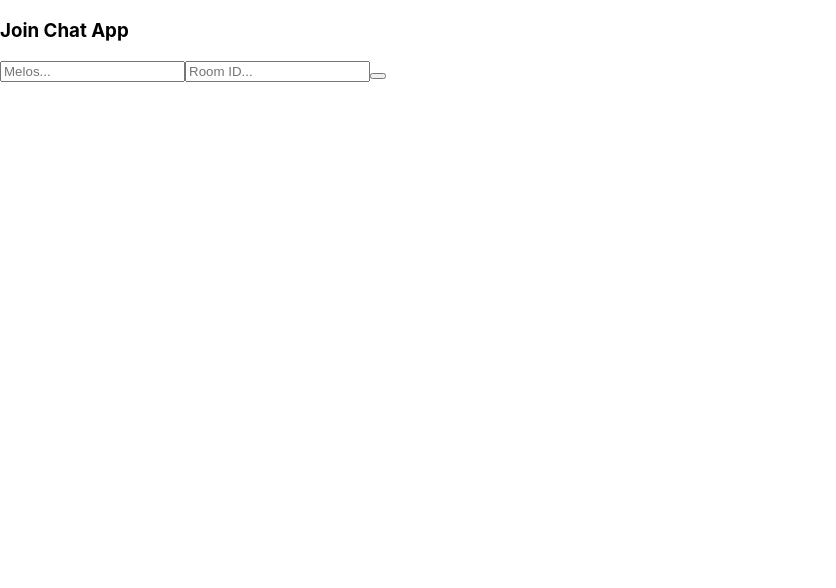
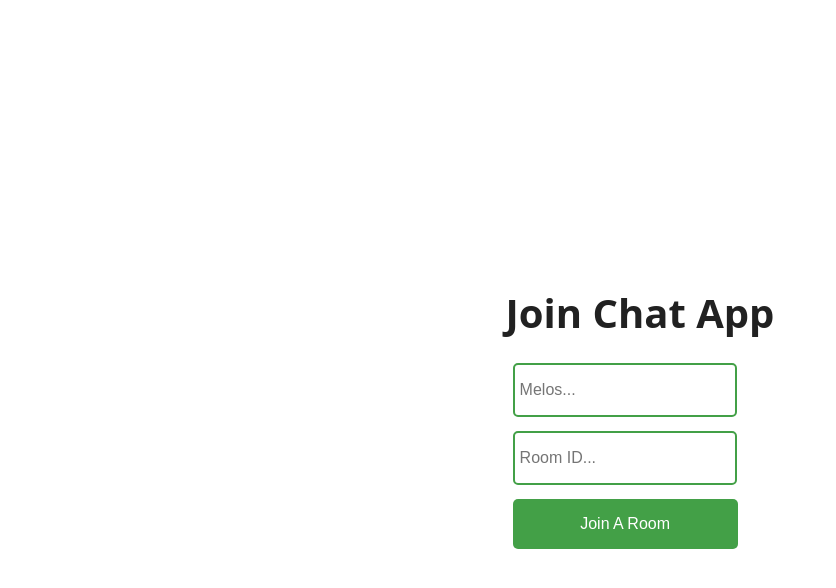
Before and after one commit to melos-simeneh/Realtime-Chat-Application-using-React--Node.js-and-Socket.io, a React (Create React App) app in the folder client/: page / in a window 1280 px wide. Shown: the top 588 px of the page, without its empty margins (0-836 px from the left). Built offline with nearby package versions, Linux system fonts and the light colour scheme; no server answers.

Commit message:
client: socket update

```diff
--- a/client/package.json
+++ b/client/package.json
@@ -3,9 +3,7 @@
     "@testing-library/jest-dom": "^5.17.0",
     "@testing-library/react": "^13.4.0",
     "@testing-library/user-event": "^13.5.0",
-    "bootstrap": "^5.3.1",
     "react": "^18.2.0",
-    "react-bootstrap": "^2.8.0",
     "react-dom": "^18.2.0",
     "react-scripts": "5.0.1",
     "socket.io-client": "^4.7.2",
--- a/client/src/App.js
+++ b/client/src/App.js
@@ -1,21 +1,38 @@
 import { useState } from "react";
+import "./app.css";
 import io from "socket.io-client";
+import Chat from "./Chat";
 
 const socket = io.connect("http://localhost:8000");
 function App() {
   const [username, setUsername] = useState("");
   const [room, setRoom] = useState("");
+  const [showChat, setShowChat] = useState(false);
 
   const joinRoom = () => {
     if (username !== "" && room !== "") {
+      socket.emit("join_room", room);
+      setShowChat(true);
     }
   };
   return (
     <div className="App">
-      <h3>Join Chat App</h3>
-      <input placeholder="Melos..." />
-      <input placeholder="Room ID..." />
-      <button></button>
+      {!showChat ? (
+        <div className="joinChatContainer">
+          <h3>Join Chat App</h3>
+          <input
+            placeholder="Melos..."
+            onChange={(event) => setUsername(event.target.value)}
+          />
+          <input
+            placeholder="Room ID..."
+            onChange={(event) => setRoom(event.target.value)}
+          />
+          <button onClick={joinRoom}>Join A Room</button>
+        </div>
+      ) : (
+        <Chat socket={socket} room={room} username={username} />
+      )}
     </div>
   );
 }
--- /dev/null
+++ b/client/src/Chat.js
@@ -0,0 +1,63 @@
+import React, { useEffect, useState } from "react";
+
+const Chat = ({ socket, username, room }) => {
+  const [message, setMessage] = useState("");
+  const [messageList, setMessageList] = useState([]);
+  const sendMessage = () => {
+    const messageData = {
+      room,
+      username,
+      message,
+      time:
+        new Date(Date.now()).getHours() +
+        ":" +
+        new Date(Date.now()).getMinutes(),
+    };
+    socket.emit("send_message", messageData);
+    setMessageList((pre) => [...pre, messageData]);
+    setMessage("");
+  };
+
+  useEffect(() => {
+    socket.on("receive_message", (data) => {
+      setMessageList((pre) => [...pre, data]);
+    });
+  }, [socket]);
+
+  return (
+    <div className="chat-window">
+      <div className="chat-header">
+        <p>Live Chat</p>
+      </div>
+      <div className="chat-body">
+        {messageList.map((msg) => {
+          return (
+            <div
+              className="message"
+              id={username === msg.username ? "you" : "other"}
+            >
+              <div>
+                <div className="message-content">
+                  <p>{msg.message}</p>
+                </div>
+                <div className="message-meta">
+                  <p>{msg.time}</p>
+                  <p>{msg.username}</p>
+                </div>
+              </div>
+            </div>
+          );
+        })}
+      </div>
+      <div className="chat-footer">
+        <input
+          placeholder="message"
+          onChange={(event) => setMessage(event.target.value)}
+        />
+        <button onClick={sendMessage}>&#9658;</button>
+      </div>
+    </div>
+  );
+};
+
+export default Chat;
--- /dev/null
+++ b/client/src/app.css
@@ -0,0 +1,191 @@
+.App {
+  width: 100vw;
+  height: 100vh;
+  background: #fff;
+  color: #212121;
+  font-family: "Open Sans", sans-serif;
+  display: grid;
+  place-items: center;
+}
+body {
+  margin: 0%;
+  padding: 0%;
+}
+@import url("https://fonts.googleapis.com/css?family=Open+Sans:300,400,700");
+
+.joinChatContainer {
+  display: flex;
+  flex-direction: column;
+  text-align: center;
+}
+
+.joinChatContainer h3 {
+  font-size: 2.5rem;
+  margin-bottom: 1rem;
+}
+.joinChatContainer input {
+  width: 210px;
+  height: 40px;
+  margin: 7px;
+  border: 2px solid #43a047;
+  border-radius: 5px;
+  padding: 5px;
+  font-size: 16px;
+}
+
+.joinChatContainer button {
+  width: 225px;
+  height: 50px;
+  margin: 7px;
+  border: none;
+  border-radius: 5px;
+  padding: 5px;
+  font-size: 16px;
+  background: #43a047;
+  color: #fff;
+  cursor: pointer;
+}
+
+.joinChatContainer button:hover {
+  background: #2e7d32;
+}
+
+.chat-window {
+  width: 300px;
+  height: 420px;
+}
+
+.chat-window p {
+  margin: 0;
+}
+.chat-window .chat-header {
+  height: 45px;
+  border-radius: 6px;
+  background: #263238;
+  position: relative;
+  cursor: pointer;
+}
+.chat-window .chat-header p {
+  display: block;
+  padding: 0 1em 0 2em;
+  color: #fff;
+  font-weight: 700;
+  line-height: 45px;
+}
+
+.chat-window .chat-body {
+  height: calc(450px - (45px + 70px));
+  border: 1px solid #263238;
+  background: #fff;
+
+  position: relative;
+}
+.chat-window .chat-body .message-container {
+  width: 100%;
+  height: 100%;
+  overflow-y: scroll;
+  overflow-x: hidden;
+}
+
+.chat-window .chat-body .message-container::-webkit-scrollbar {
+  display: none;
+}
+.chat-window .chat-body .message {
+  height: auto;
+  padding: 10px;
+  display: flex;
+}
+
+.chat-window .chat-body .message .message-content {
+  width: auto;
+  height: auto;
+  min-height: 40px;
+  max-width: 120px;
+  background-color: #43a047;
+  border-radius: 5px;
+  color: white;
+  display: flex;
+  align-items: center;
+  margin-right: 5px;
+  margin-left: 5px;
+  padding-right: 5px;
+  padding-left: 5px;
+  overflow-wrap: break-word;
+  word-break: break-word;
+}
+
+#you {
+  justify-content: flex-start;
+}
+
+#you .message-content {
+  justify-content: flex-start;
+}
+
+#you .message-meta {
+  justify-content: flex-start;
+  margin-left: 5px;
+}
+
+#other {
+  justify-content: flex-end;
+}
+
+#other .message-content {
+  justify-content: flex-end;
+  background-color: cornflowerblue;
+}
+
+#other .message-meta {
+  justify-content: flex-end;
+  margin-right: 5px;
+}
+
+.message-meta #author {
+  margin-left: 10px;
+  font-weight: bold;
+}
+
+.chat-window .chat-body .message .message-meta {
+  display: flex;
+  font-size: 12px;
+}
+
+.chat-window .chat-footer {
+  height: 40px;
+  border: 1px solid #263238;
+  border-top: none;
+  display: flex;
+}
+
+.chat-window .chat-footer input {
+  height: 100%;
+  flex: 85%;
+  border: 0;
+  padding: 0 0.7em;
+  font-size: 1em;
+  border-right: 1px dotted #607d8b;
+
+  outline: none;
+  font-family: "Open Sans", sans-serif;
+}
+
+.chat-window .chat-footer button {
+  border: 0;
+  display: grid;
+  place-items: center;
+  cursor: pointer;
+  flex: 15%;
+  height: 100%;
+  background: transparent;
+  outline: none;
+  font-size: 25px;
+  color: lightgray;
+}
+
+.chat-window .chat-footer button:hover {
+  color: #43a047;
+}
+.hide {
+  opacity: 0 !important;
+}
--- a/client/src/index.css
+++ /dev/null
@@ -1,13 +0,0 @@
-body {
-  margin: 0;
-  font-family: -apple-system, BlinkMacSystemFont, 'Segoe UI', 'Roboto', 'Oxygen',
-    'Ubuntu', 'Cantarell', 'Fira Sans', 'Droid Sans', 'Helvetica Neue',
-    sans-serif;
-  -webkit-font-smoothing: antialiased;
-  -moz-osx-font-smoothing: grayscale;
-}
-
-code {
-  font-family: source-code-pro, Menlo, Monaco, Consolas, 'Courier New',
-    monospace;
-}
--- a/client/src/index.js
+++ b/client/src/index.js
@@ -1,6 +1,5 @@
 import React from "react";
 import ReactDOM from "react-dom/client";
-import "./index.css";
 import App from "./App";
 
 const root = ReactDOM.createRoot(document.getElementById("root"));
```
Also changed, not shown: 2 other files (tests, documents, lock files or other folders).
